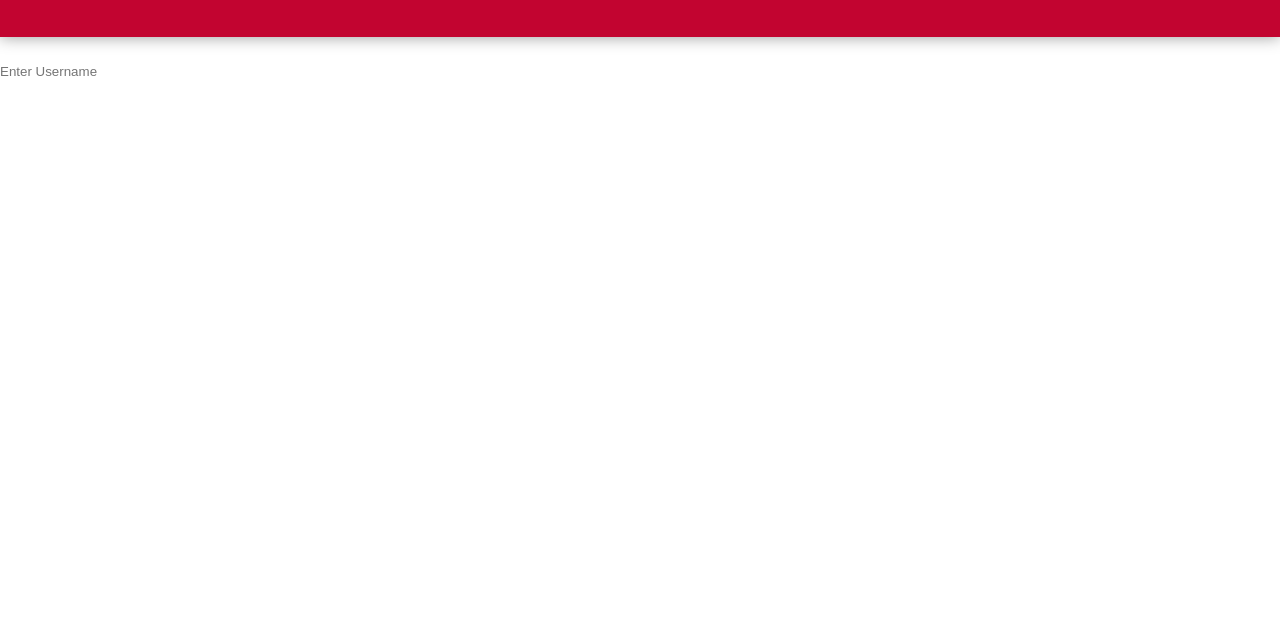
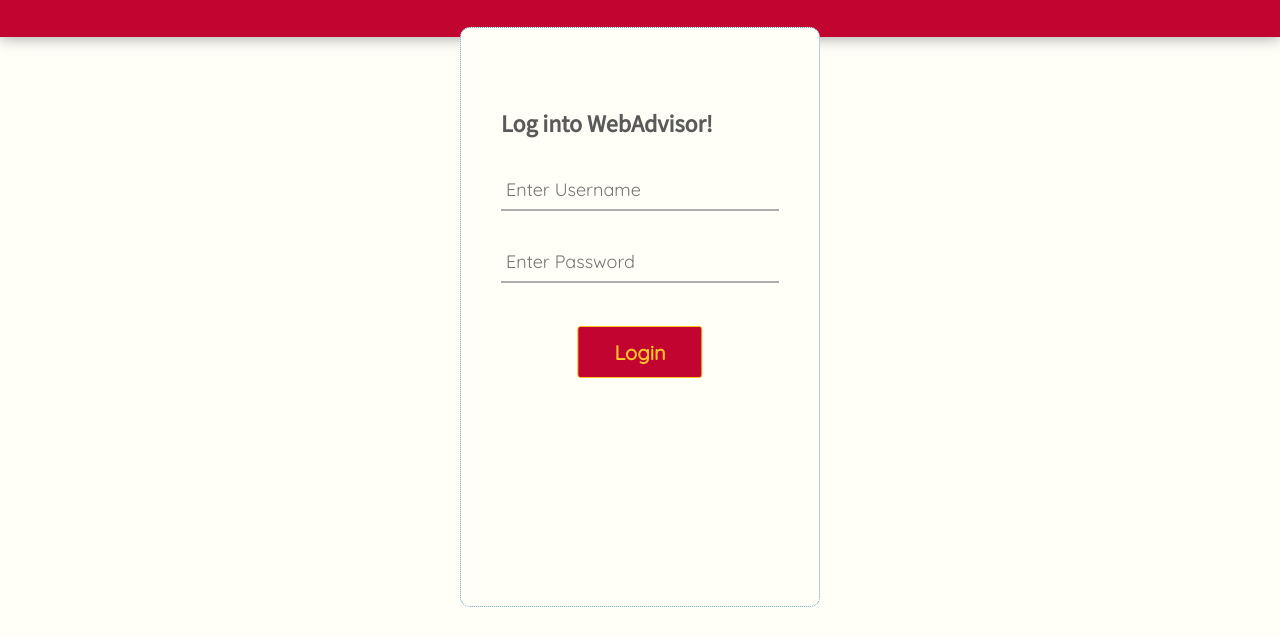
Before and after one commit to ArcticJunkie/WebAdvisor-V2, a plain HTML site: page WebAdvisor V2/login.html in a window 1280 px wide. Shown: the part 163-800 px from the top of the page. Drawn offline with Linux system fonts and the light colour scheme.

Commit message:
Add files via upload

```diff
--- a/WebAdvisor V2/css/login_style.css
+++ b/WebAdvisor V2/css/login_style.css
@@ -2,12 +2,17 @@
     --primary-color: #C20430;
     --secondary-color: #000000;
     --uog-yellow: #FFC72A;
+    --uog-blue: #69A3B9;
 }
 
 input {
     text-decoration: none;
     border: none;
     background: none;
+}
+
+input:focus {
+    outline: none;
 }
 
 * {
@@ -19,19 +24,12 @@
 body {
     font-family: 'Source Sans Pro', sans-serif;
     -webkit-font-smoothing: antialiased;
-    background: #fff;
+    background: #fffef7;
     color: #999;
 }
 
 ul {
     list-style: none;
-}
-
-h1,
-h2,
-h3,
-h4 {
-    color: #fff;
 }
 
 a {
@@ -70,3 +68,57 @@
     left: 50%;
     transform: translate(-50%, -50%);
 }
+
+.login-form h3 {
+    color: rgb(90, 90, 90);
+    font-size: 1.5rem;
+}
+
+.login-form {
+    width: 360px;
+    background: #fffef7;
+    height: 580px;
+    padding: 80px 40px;
+    border-radius: 10px;
+    position: absolute;
+    left: 50%;
+    top: 60%;
+    transform: translate(-50%, -50%);
+    border-width: 1px;
+    border-style: dotted;
+    border-color: var(--uog-blue);
+}
+
+.fields {
+    border-bottom: 2px solid #adadad;
+    position: relative;
+    margin: 30px 0;
+}
+
+.fields input {
+    font-family: 'Quicksand', sans-serif;
+    font-size: 18px;
+    color: rgb(32, 32, 32);
+    width: 100%;
+    padding: 0 5px;
+    height: 40px;
+}
+
+.login-btn {
+    text-align: center;
+    background-color: var(--primary-color);
+    color: var(--uog-yellow);
+    font-family: 'Quicksand', sans-serif;
+    font-weight: bold;
+    font-size: 1.25rem;
+    border: thin;
+    border-style: solid;
+    position: absolute;
+    left: 50%;
+    top: 50%;
+    width: 35%;
+    height: 9%;
+    margin-top: 35px;
+    transform: translate(-50%, -50%);
+    border-radius: 3px;
+}
--- a/WebAdvisor V2/css/style.css
+++ b/WebAdvisor V2/css/style.css
@@ -90,7 +90,7 @@
 .top-bar li {
     font-weight: 550;
     margin: 25px;
-    font-size: 1.35rem;
+    font-size: 1.55rem;
     color: rgb(255, 255, 255);
 }
 
@@ -101,11 +101,16 @@
 .context-bar {
     position: relative;
     height: 80px;
+    margin-left: -65px;
     background: var(--uog-yellow);
 }
 
 .context-bar a {
     color: #000;
+}
+
+.context-bar ul {
+    width: 100%;
 }
 
 .context-bar button {
@@ -114,6 +119,7 @@
     font-family: 'Source Sans Pro', sans-serif;
     color: rgb(26, 26, 26);
     font-size: 1.35rem;
+    letter-spacing: .25px;
     cursor: pointer;
 }
 
@@ -127,8 +133,8 @@
     flex-direction: row;
     justify-content: space-around;
     align-items: center;
-    width: 35%;
-    margin-left: 48%;
+    width: 45%;
+    margin-left: 40.15%;
 }
 
 .registration,
--- a/WebAdvisor V2/login.html
+++ b/WebAdvisor V2/login.html
@@ -5,10 +5,15 @@
     <meta charset="UTF-8">
     <meta name="viewport" content="width=device-width, initial-scale=1.0">
     <link rel="stylesheet" href="css/style.css">
+
+
     <link href="https://fonts.googleapis.com/css?family=Playfair+Display&display=swap" rel="stylesheet">
     <link href="https://fonts.googleapis.com/css?family=Source+Sans+Pro&display=swap" rel="stylesheet">
     <link href="https://fonts.googleapis.com/css?family=Lato&display=swap" rel="stylesheet">
     <link href="https://fonts.googleapis.com/css?family=Raleway&display=swap" rel="stylesheet">
+    <link href="https://fonts.googleapis.com/css?family=Quicksand&display=swap" rel="stylesheet">
+
+
     <meta http-equiv="X-UA-Compatible" content="ie=edge">
     <title>Document</title>
     <link rel="stylesheet" href="css/login_style.css">
@@ -16,14 +21,21 @@
 
 <body>
     <div class="header">
-        <h2>WebAdvisor.</h2>
+        <h2>WebAdvisor</h2>
     </div>
     <content>
-        <h3>
-            WebAdvisor Login
-        </h3>
-
-        <input type="text" placeholder="Enter Username" name="uname" required>
+        <div class="login-form">
+            <h3>
+                Log into WebAdvisor!
+            </h3>
+            <div class="fields">
+                <input type="text" placeholder="Enter Username" name="uname" required>
+            </div>
+            <div class="fields">
+                <input type="password" placeholder="Enter Password" name="pwd" required>
+            </div>
+            <input class="login-btn" type="submit" name="" value="Login">
+        </div>
     </content>
 </body>
 
```
